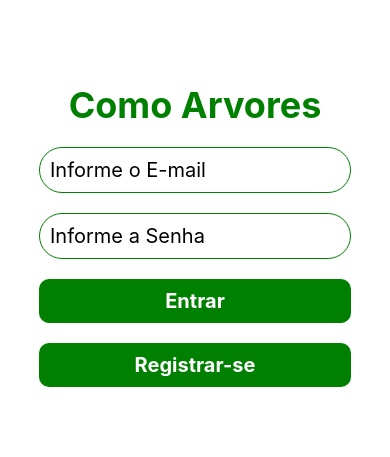
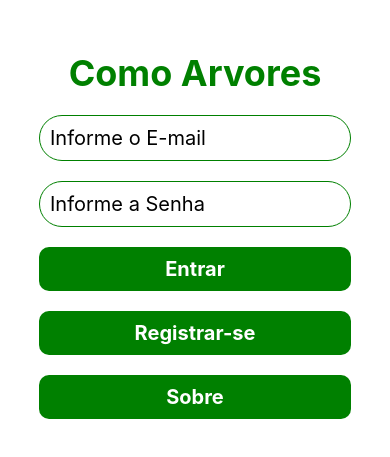
Before and after one commit to ComoArvores/ComoArvores, a React Native app in the folder app/: screen /Login in a window 390 px wide. Shown: the part 187-644 px from the top of the page. Built offline with nearby package versions, Linux system fonts and the light colour scheme.

Commit message:
Adicionando mensagem de ERRO em Login/Registro

```diff
--- a/app/App.js
+++ b/app/App.js
@@ -6,11 +6,13 @@ import Login from './src/Login/Login';
 import Home from './src/Home/Home';
 import Registro from './src/Registro/Registro';
 import Item from './src/Item/Item';
+import QuemSomosPage from './src/QuemSomos/QuemSomos';
 
 const Stack = createStackNavigator();
 
 export default function App() {
   let header = false;
+
 
   return (
     <NavigationContainer>
@@ -36,6 +38,11 @@ export default function App() {
           component={Item}
           options={{ headerShown: false, headerLeft: () => Home }}
         />
+        <Stack.Screen
+          name="QuemSomos"
+          component={QuemSomosPage}
+          options={{ headerShown: false, headerLeft: () => Home }}
+        />
       </Stack.Navigator>
     </NavigationContainer >
   );
--- a/app/src/Login/Login.js
+++ b/app/src/Login/Login.js
@@ -13,6 +13,10 @@ export default function Login() {
     const handleRegistro = () => {
         navigation.navigate('Registro');
     };
+    const handleSobre = () => {
+        navigation.navigate('QuemSomos');
+    };
+
 
 
     return (
@@ -34,6 +38,9 @@ export default function Login() {
             </Pressable>
             <Pressable style={style.formButton} onPress={handleRegistro}>
                 <Text style={style.textButton}>Registrar-se</Text>
+            </Pressable>
+            <Pressable style={style.formButton} onPress={handleSobre}>
+                <Text style={style.textButton}>Sobre</Text>
             </Pressable>
             <StatusBar style="auto" />
         </View>
```
